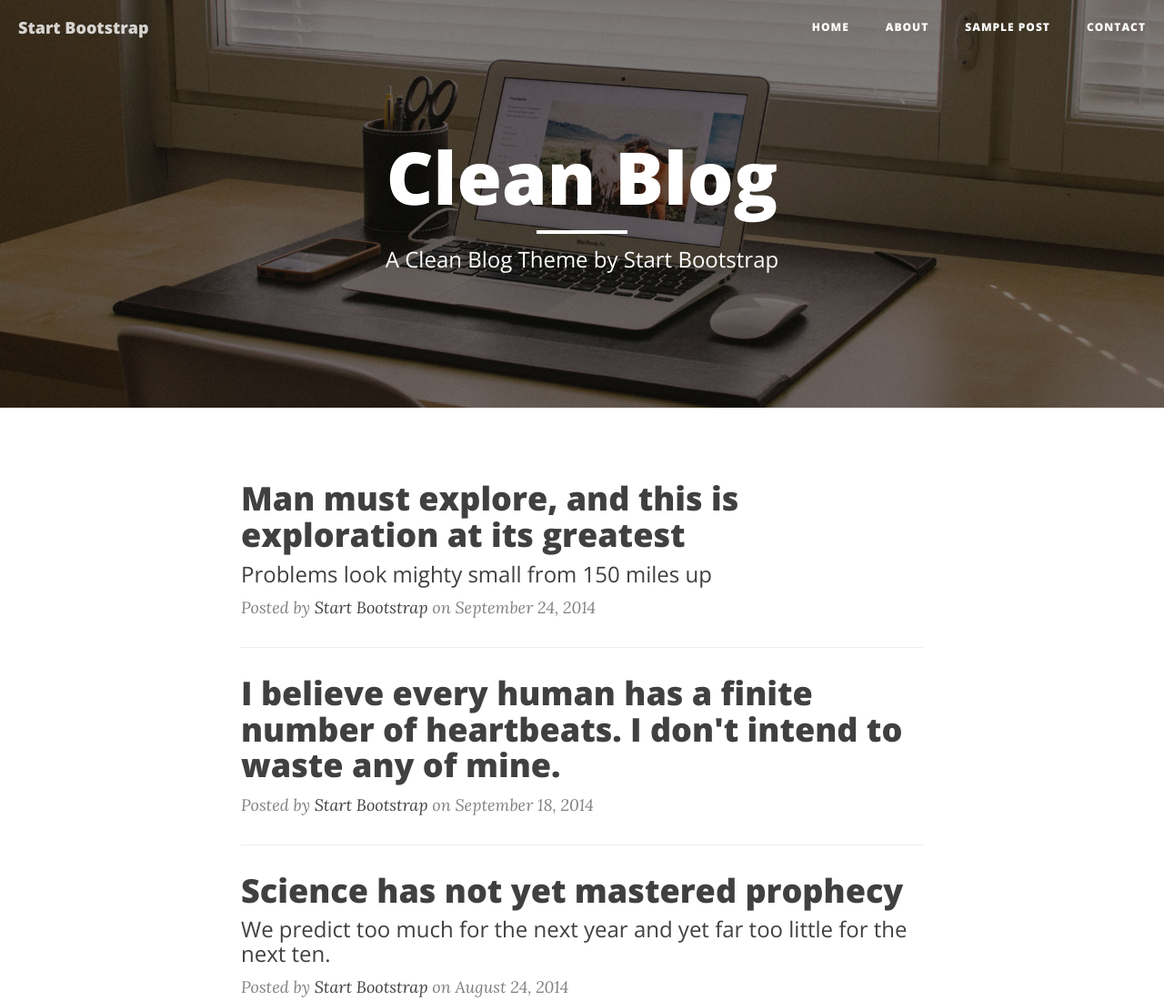
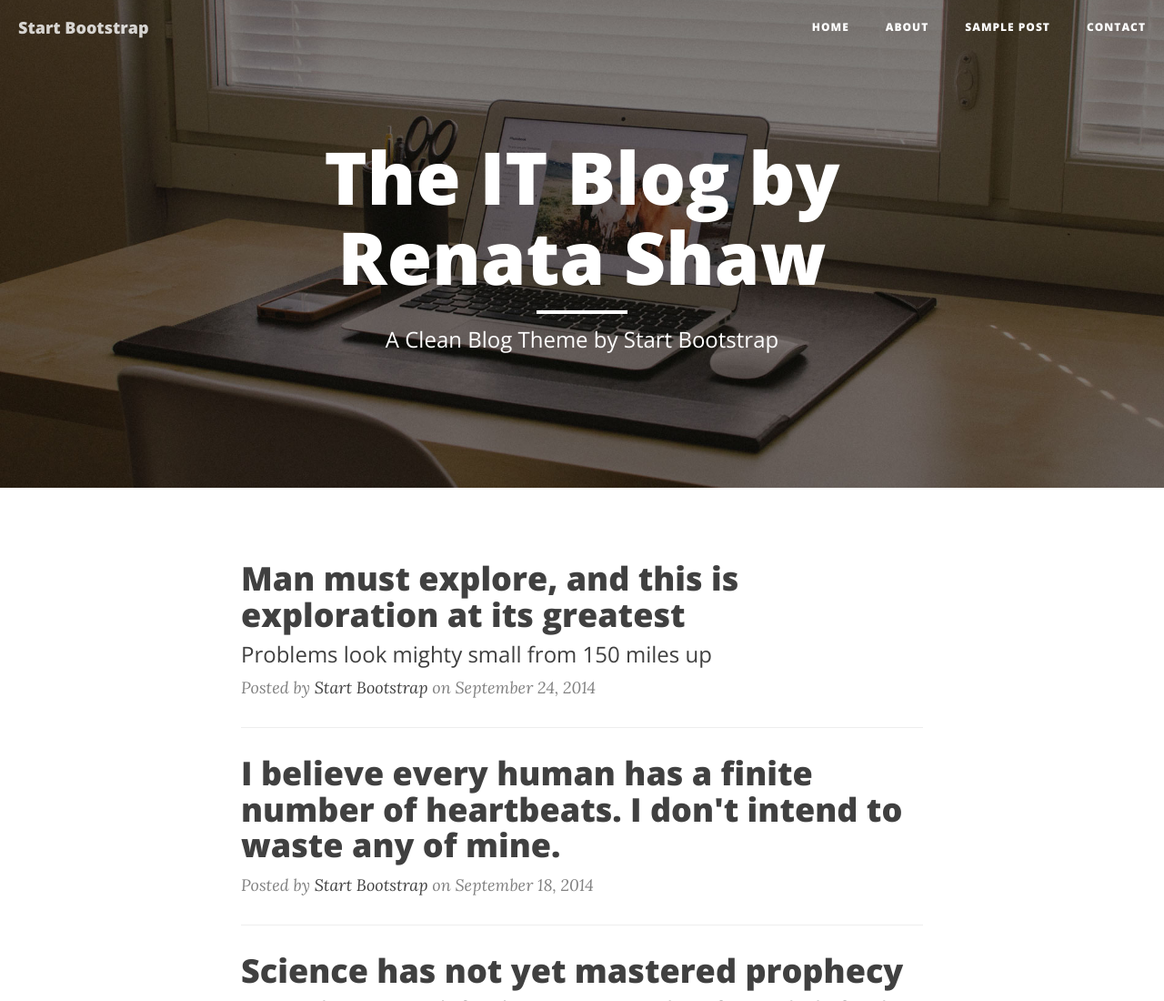
Before and after one commit to renaborges/renaborges.github.io, a plain HTML site: page index.html in a window 1280 px wide. Shown: the top 1100 px of the page at 91% size. Drawn offline with nearby package versions, Linux system fonts and the light colour scheme.

Commit message:
renys second commit

```diff
--- a/index.html
+++ b/index.html
@@ -76,7 +76,7 @@
             <div class="row">
                 <div class="col-lg-8 col-lg-offset-2 col-md-10 col-md-offset-1">
                     <div class="site-heading">
-                        <h1>Clean Blog</h1>
+                        <h1>The IT Blog by Renata Shaw</h1>
                         <hr class="small">
                         <span class="subheading">A Clean Blog Theme by Start Bootstrap</span>
                     </div>
```
